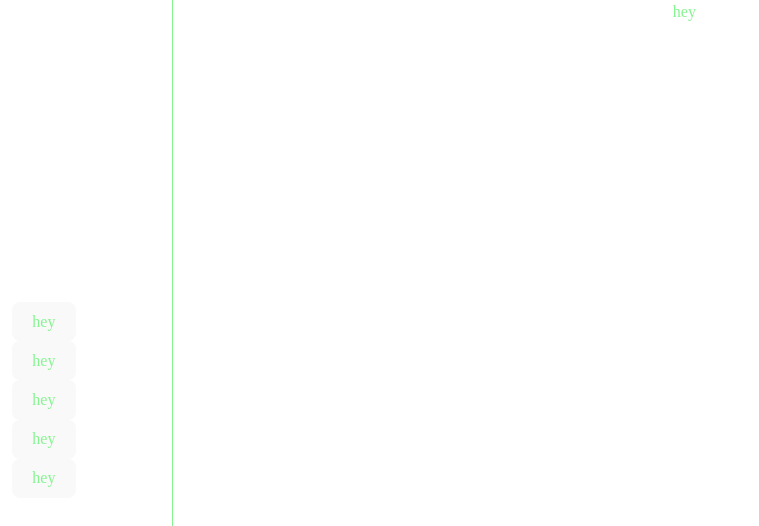
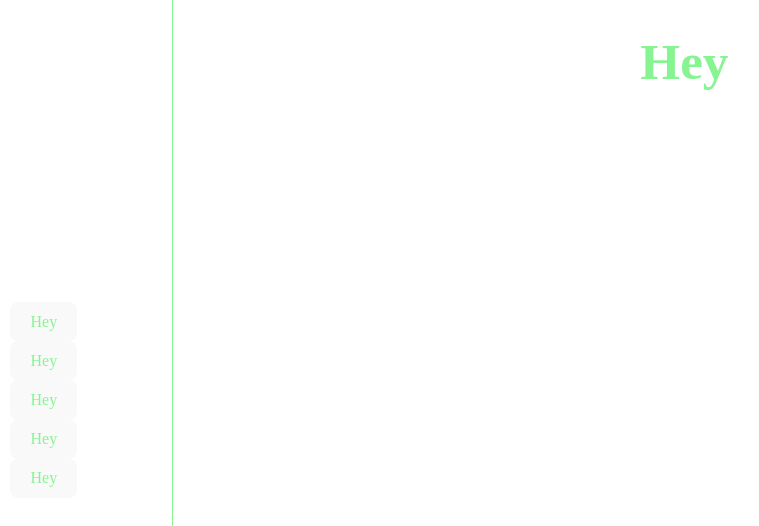
Before and after one commit to OysteinKoder/portfolio, a React (Vite) app: page / in a window 1280 px wide. Shown: the top 526 px of the page, without its empty margins (84-843 px from the left). Built offline with nearby package versions, Linux system fonts and the light colour scheme.

Commit message:
window state

```diff
--- a/src/App.tsx
+++ b/src/App.tsx
@@ -1,9 +1,19 @@
 import { GlobalStyle } from "./globalStyle";
 import NavBar from "./components/NavBar";
 import { ContentTest, FlexWrapper } from "./components/uiHelpers/uiHelpers";
+import { useEffect, useState } from "react";
 
 function App() {
-  if (window.innerWidth > 768) {
+  const [width, setWidth] = useState<number>(0);
+
+  useEffect(() => {
+    setWidth(window.innerWidth);
+    window.addEventListener("resize", () => {
+      setWidth(window.innerWidth);
+    });
+  }, []);
+
+  if (width > 470) {
     console.log("mobile");
     {
       return (
@@ -11,7 +21,9 @@ function App() {
           <GlobalStyle />
           <FlexWrapper direction="row">
             <NavBar />
-            <ContentTest>hey</ContentTest>
+            <ContentTest>
+              <h1>Hey</h1>
+            </ContentTest>
           </FlexWrapper>
         </>
       );
--- a/src/components/NavBar.tsx
+++ b/src/components/NavBar.tsx
@@ -3,11 +3,11 @@ import { NavBarContainer } from "./navBar/navBarStyles";
 const NavBar: React.FC = () => {
   return (
     <NavBarContainer>
-      <button>hey</button>
-      <button>hey</button>
-      <button>hey</button>
-      <button>hey</button>
-      <button>hey</button>
+      <button>Hey</button>
+      <button>Hey</button>
+      <button>Hey</button>
+      <button>Hey</button>
+      <button>Hey</button>
     </NavBarContainer>
   );
 };
```
